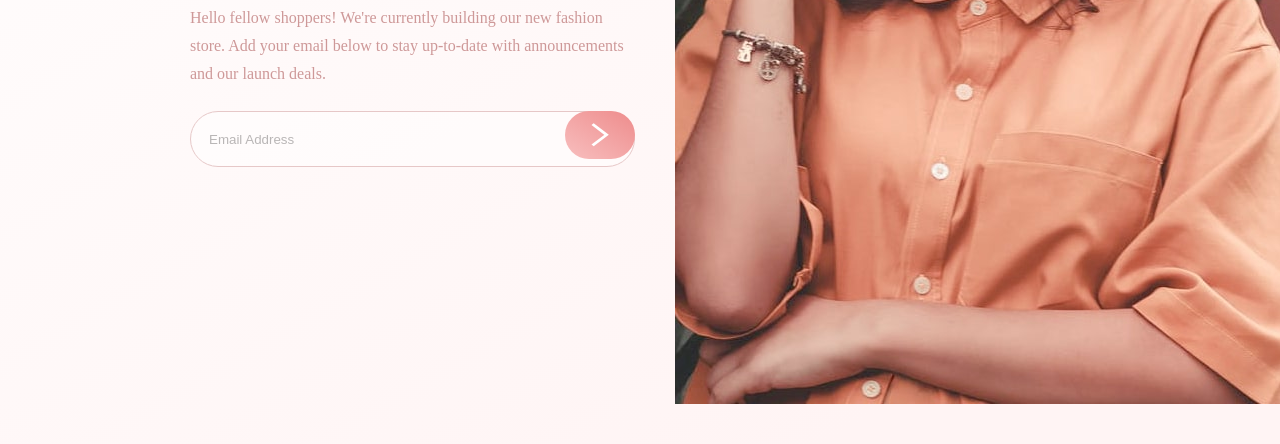
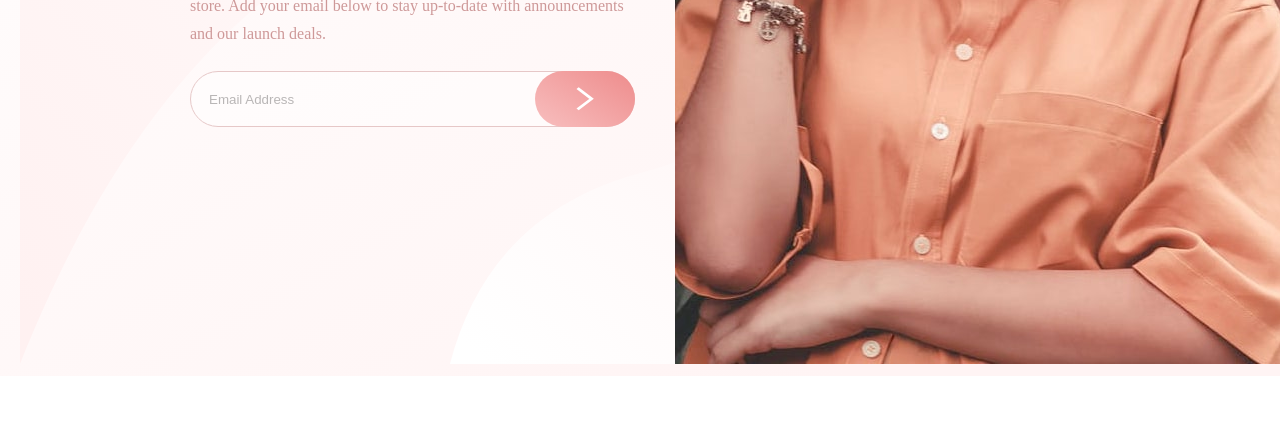
Before and after one commit to HiQendresa/base-apparel-coming-soon-page, a plain HTML site: page index.html in a window 1280 px wide. Shown: the part 509-953 px from the top of the page. After the commit the page ends 885 px from the top, so only its background shows below. Drawn offline with Linux system fonts and the light colour scheme.

Commit message:
bg added

```diff
--- a/style.scss
+++ b/style.scss
@@ -52,6 +52,14 @@ main {
     padding: 40px 20px;
     background: linear-gradient(150deg, #FFF 0%, #FFF4F4 84.51%);
 
+    @media screen and (min-width:768px) {
+        max-height: 874px;
+    }
+
+    @media screen and (min-width:1200px) {
+        max-height: 885px;
+    }
+
     .container {
         display: flex;
         flex-direction: column;
@@ -61,8 +69,16 @@ main {
 
         @media screen and (min-width:768px) {
             flex-direction: column;
+            padding-left: 10px;
+            gap: 0;
+        }
+        @media screen and (min-width:1200px) {
+            flex-direction: column;
             padding-left: 150px;
 
+            background-image: url('./images/bg-pattern-desktop.svg');
+            background-repeat: no-repeat;
+            background-size: contain;
         }
 
         .header {
@@ -184,6 +200,11 @@ main {
                         top: 0;
                         right: 0%;
 
+                        @media screen and (min-width:768px) {
+                            width: 100px;
+                            height: 56px;
+                        }
+
                         img {
                             width: 19px;
                             height: 24px;
```
Also changed, not shown: style.css, 1 other file.
